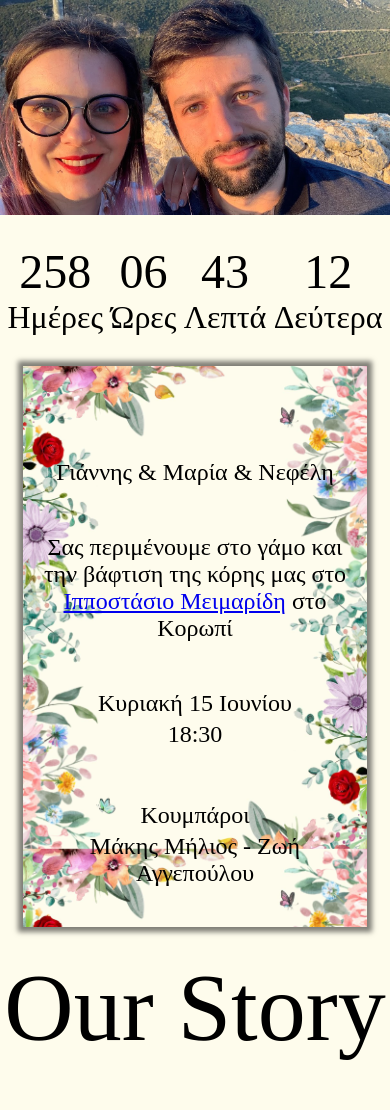
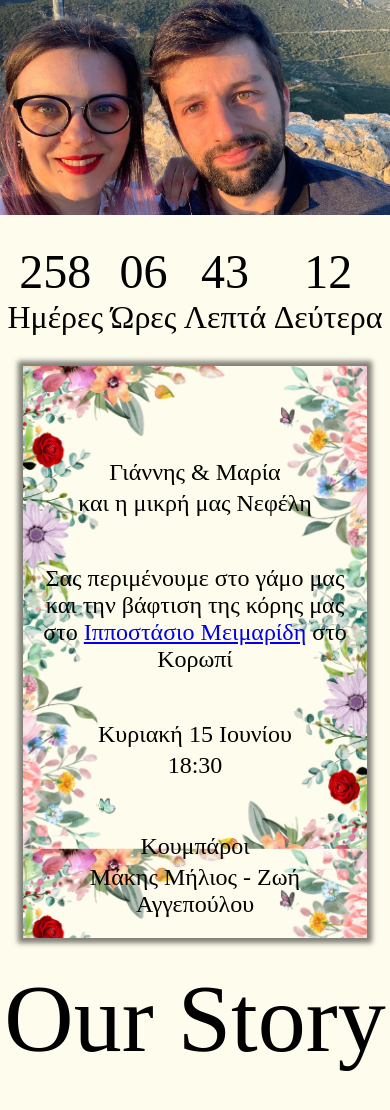
Before and after one commit to Spantouris/wedding, a React (Create React App) app: page / in a window 390 px wide. Shown: the top 1110 px of the page. Built offline with nearby package versions, Linux system fonts and the light colour scheme; a web font is replaced by a local one.

Commit message:
Nefeli and css

```diff
--- a/src/components/invitation.css
+++ b/src/components/invitation.css
@@ -23,6 +23,7 @@
 
 .names {
   padding-top: 80px;
+  margin-bottom: -20px;
 }
 
 .location {
@@ -39,7 +40,7 @@
   margin-bottom: 50px;
 }
 
-@media screen and (max-width: 1250px) {
+@media screen and (max-width: 1270px) {
   .location {
     padding: 50px;
   }
@@ -48,12 +49,12 @@
   }
 }
 
-@media screen and (max-width: 1100px) {
+@media screen and (max-width: 1120px) {
   .invitationText {
     font-size: 2em;
   }
   .location {
-    padding: 80px;
+    padding: 7-px;
   }
 }
 
@@ -62,27 +63,30 @@
     padding-top: 50px;
   }
   .location {
-    padding: 50px;
+    padding: 45px;
   }
   .time {
     margin-bottom: 30px;
   }
 }
 
-@media screen and (max-width: 600px) {
+@media screen and (max-width: 620px) {
   .invitationText {
     font-size: 1.5em;
   }
   .location {
     padding: 30px;
   }
+  .manOfHonor {
+    margin-bottom: 40px;
+  }
 }
 
-@media screen and (max-width: 450px) {
+@media screen and (max-width: 465px) {
   .location {
     padding: 0px;
   }
   .manOfHonor {
-    margin-bottom: 20px;
+    margin-bottom: 0px;
   }
 }
--- a/src/components/invitation.js
+++ b/src/components/invitation.js
@@ -5,8 +5,9 @@ function Invitation() {
         <div className="invitationContainer">
             <div className="invitationCard">
                 <div className="invitationText">
-                    <p className="names">Γιάννης & Μαρία & Νεφέλη</p>
-                    <p className="location">Σας περιμένουμε στο γάμο και την βάφτιση της κόρης μας στο <a href="https://maps.app.goo.gl/fYjP1vEpcKQEcsi87" target="_blank" rel="noreferrer">Ιπποστάσιο Μειμαρίδη</a> στο Κορωπί</p>
+                    <p className="names">Γιάννης & Μαρία</p>
+                    <p>και η μικρή μας Νεφέλη</p>
+                    <p className="location">Σας περιμένουμε στο γάμο μας και την βάφτιση της κόρης μας στο <a href="https://maps.app.goo.gl/fYjP1vEpcKQEcsi87" target="_blank" rel="noreferrer">Ιπποστάσιο Μειμαρίδη</a> στο Κορωπί</p>
                     <p>Κυριακή 15 Ιουνίου</p>
                     <p className="time">18:30</p>
                     <p>Κουμπάροι</p>
```
